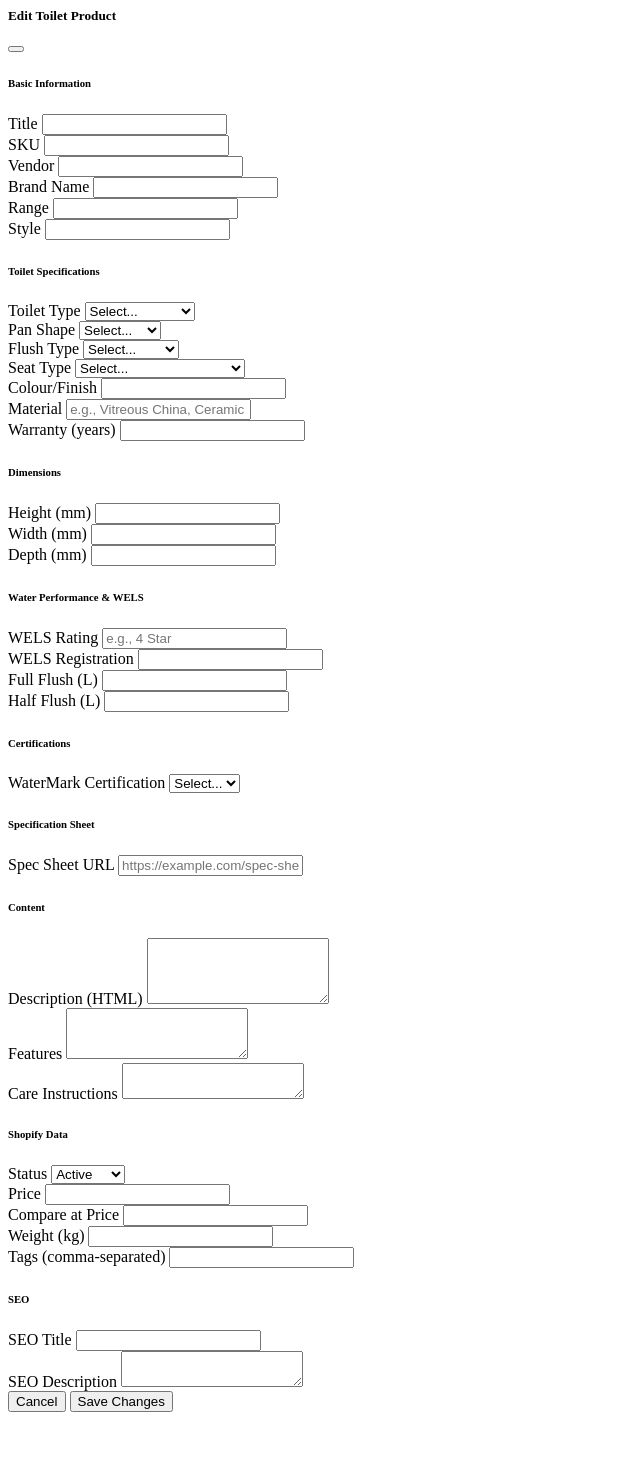
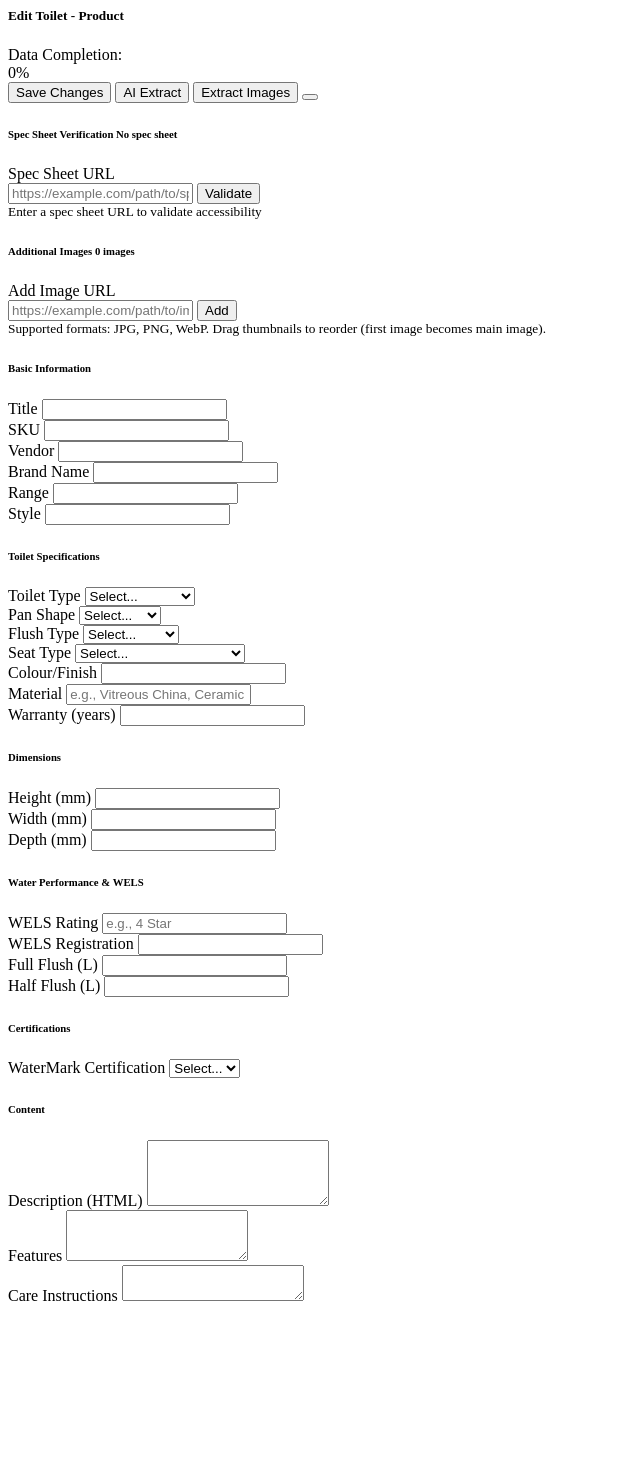
Before and after one commit to Scruffy40nil/Cass-Brothers_PIM, a Flask app: template templates/collection/modals/toilets_modal.html in a window 1280 px wide. Shown: the top 1469 px of the page, without its empty margins (0-640 px from the left). Run offline with Flask 3, Linux system fonts and the light colour scheme; the template is opened without the code that fills it, so the values that code supplies are empty; parts of the project's set-up code (start-up, migrations or seed data) failed here and were passed over.

Commit message:
Standardize toilets modal to match taps modal structure with header actions and quality display

```diff
--- a/templates/collection/modals/toilets_modal.html
+++ b/templates/collection/modals/toilets_modal.html
@@ -1,70 +1,140 @@
-<!-- Toilets Product Edit Modal -->
+<!-- Toilets Edit Modal -->
 <div class="modal fade edit-modal" id="editProductModal" tabindex="-1">
-  <div class="modal-dialog modal-xl modal-dialog-scrollable">
+  <div class="modal-dialog modal-lg">
     <div class="modal-content">
       <div class="modal-header">
-        <h5 class="modal-title">
-          <i class="fas fa-toilet me-2"></i>Edit Toilet Product
+        <h5 class="modal-title d-flex align-items-center">
+          <i class="fas fa-toilet me-2"></i>Edit Toilet - <span id="editProductTitle">Product</span>
         </h5>
+
+        <!-- Simple Data Quality Section - At very top -->
+        <div class="data-quality-header-top mt-2">
+          <div class="quality-score-display">
+            <div class="quality-main-info">
+              <span class="quality-label">Data Completion:</span>
+              <div class="quality-progress-container">
+                <div class="progress quality-progress">
+                  <div class="progress-bar" id="modalQualityProgressBar" role="progressbar" style="width: 0%"></div>
+                </div>
+                <span class="quality-percentage" id="modalQualityPercentage">0%</span>
+              </div>
+            </div>
+          </div>
+        </div>
+        <div class="modal-header-actions">
+          <button type="button" class="btn btn-success btn-sm me-2" onclick="console.log('🖱️ Save button clicked!'); saveProduct();" title="Save all changes to Google Sheets">
+            <i class="fas fa-save me-1"></i>Save Changes
+          </button>
+          <button type="button" class="btn btn-ai-extract btn-sm me-2" onclick="extractSingleProductWithStatus(event)" title="AI Extract This Product">
+            <i class="fas fa-robot me-1"></i>AI Extract
+          </button>
+          <button type="button" class="btn btn-primary btn-sm me-2" onclick="extractCurrentProductImages(event)" title="Extract Images for This Product">
+            <i class="fas fa-images me-1"></i>Extract Images
+          </button>
           <button type="button" class="btn-close" data-bs-dismiss="modal"></button>
         </div>
+      </div>
 
-      <div class="modal-body">
-        <!-- Hidden Fields -->
-        <input type="hidden" id="editRowNum">
-        <input type="hidden" id="editUrl">
-        <input type="hidden" id="editKey">
-        <input type="hidden" id="editId">
-        <input type="hidden" id="editHandle">
-        <input type="hidden" id="editShopifyImages">
-        <input type="hidden" id="editQualityScore">
-        <input type="hidden" id="editShopifyCollections">
-        <input type="hidden" id="editShopifyUrl">
-        <input type="hidden" id="editLastShopifySync">
-        <input type="hidden" id="editCleanData">
-        <input type="hidden" id="editFaqs">
-        <input type="hidden" id="editOurCurrentPrice">
-        <input type="hidden" id="editCompetitorName">
-        <input type="hidden" id="editCompetitorPrice">
-        <input type="hidden" id="editPriceLastUpdated">
+      <div class="modal-body modal-body-spaced" style="max-height: 70vh; overflow-y: auto;">
 
+        <!-- Spec Sheet Verification Section -->
+        <div class="spec-sheet-section mb-4">
+          <h6 class="d-flex align-items-center justify-content-between">
+            <span>
+              <i class="fas fa-file-pdf me-2"></i>Spec Sheet Verification
+            </span>
+            <span class="badge bg-info ms-2" id="specSheetStatus">No spec sheet</span>
+          </h6>
+
+          <!-- URL Input Option -->
+          <div class="spec-url-section mb-3">
+            <label class="form-label">
+              <i class="fas fa-link me-1"></i>Spec Sheet URL
+            </label>
+            <div class="input-group">
+              <input type="url" class="form-control" id="editShopifySpecSheet" placeholder="https://example.com/path/to/spec-sheet.pdf">
+              <button type="button" class="btn btn-primary" onclick="validateSpecSheetUrl()">
+                <i class="fas fa-check-circle me-1"></i>Validate
+              </button>
+            </div>
+            <div id="specSheetValidationResult" class="mt-2" style="display: none;"></div>
+            <small class="text-muted">Enter a spec sheet URL to validate accessibility</small>
+          </div>
+        </div>
+
+        <!-- Additional Images Section -->
+        <div class="additional-images-section mb-4">
+          <h6>
+            <i class="fas fa-images me-2"></i>Additional Images
+            <span class="badge bg-secondary ms-2" id="additionalImagesCount">0 images</span>
+          </h6>
+
+          <!-- Current Images Display -->
+          <div id="currentImagesList" class="current-images mb-3" style="display: none;">
+            <label class="form-label">Current Images:</label>
+            <div id="imagePreviewContainer" class="d-flex flex-wrap gap-2">
+              <!-- Image previews will be dynamically added here -->
+            </div>
+          </div>
+
+          <!-- Add New Image -->
+          <div class="add-image-section">
+            <label class="form-label">
+              <i class="fas fa-plus-circle me-1"></i>Add Image URL
+            </label>
+            <div class="input-group mb-2">
+              <input type="url" class="form-control" id="newImageUrl" placeholder="https://example.com/path/to/image.jpg">
+              <button type="button" class="btn btn-success" onclick="addNewImage()">
+                <i class="fas fa-plus me-1"></i>Add
+              </button>
+            </div>
+            <small class="text-muted">Supported formats: JPG, PNG, WebP. Drag thumbnails to reorder (first image becomes main image).</small>
+          </div>
+
+          <!-- Hidden field to store the comma-separated URLs -->
+          <input type="hidden" id="editShopifyImages" value="">
+        </div>
+
+        <form id="editProductForm">
           <!-- Basic Product Information -->
-        <div class="field-group basic-info">
+          <div class="field-group basic-info mb-4">
             <h6><i class="fas fa-info-circle me-2"></i>Basic Information</h6>
             <div class="row">
-            <div class="col-md-6">
+              <div class="col-md-12">
                 <div class="mb-3">
                   <label class="form-label">Title</label>
                   <input type="text" class="form-control" id="editTitle">
-              </div>
-            </div>
-            <div class="col-md-3">
-              <div class="mb-3">
-                <label class="form-label">SKU</label>
-                <input type="text" class="form-control" id="editSku">
-              </div>
-            </div>
-            <div class="col-md-3">
-              <div class="mb-3">
-                <label class="form-label">Vendor</label>
-                <input type="text" class="form-control" id="editVendor">
                 </div>
               </div>
             </div>
             <div class="row">
               <div class="col-md-4">
                 <div class="mb-3">
+                  <label class="form-label">SKU</label>
+                  <input type="text" class="form-control" id="editSku">
+                </div>
+              </div>
+              <div class="col-md-4">
+                <div class="mb-3">
+                  <label class="form-label">Vendor</label>
+                  <input type="text" class="form-control" id="editVendor">
+                </div>
+              </div>
+              <div class="col-md-4">
+                <div class="mb-3">
                   <label class="form-label">Brand Name</label>
                   <input type="text" class="form-control" id="editBrandName">
                 </div>
               </div>
-            <div class="col-md-4">
+            </div>
+            <div class="row">
+              <div class="col-md-6">
                 <div class="mb-3">
                   <label class="form-label">Range</label>
                   <input type="text" class="form-control" id="editRange">
                 </div>
               </div>
-            <div class="col-md-4">
+              <div class="col-md-6">
                 <div class="mb-3">
                   <label class="form-label">Style</label>
                   <input type="text" class="form-control" id="editStyle">
@@ -74,7 +144,7 @@
           </div>
 
           <!-- Toilet Specifications -->
-        <div class="field-group toilet-specs">
+          <div class="field-group toilet-specs mb-4">
             <h6><i class="fas fa-cog me-2"></i>Toilet Specifications</h6>
             <div class="row">
               <div class="col-md-3">
@@ -146,7 +216,7 @@
           </div>
 
           <!-- Dimensions -->
-        <div class="field-group dimensions">
+          <div class="field-group dimensions mb-4">
             <h6><i class="fas fa-ruler-combined me-2"></i>Dimensions</h6>
             <div class="row">
               <div class="col-md-4">
@@ -171,7 +241,7 @@
           </div>
 
           <!-- Water Performance & WELS -->
-        <div class="field-group water-performance">
+          <div class="field-group water-performance mb-4">
             <h6><i class="fas fa-tint me-2"></i>Water Performance & WELS</h6>
             <div class="row">
               <div class="col-md-3">
@@ -202,7 +272,7 @@
           </div>
 
           <!-- Certifications -->
-        <div class="field-group certifications">
+          <div class="field-group certifications mb-4">
             <h6><i class="fas fa-certificate me-2"></i>Certifications</h6>
             <div class="row">
               <div class="col-md-12">
@@ -218,17 +288,8 @@
             </div>
           </div>
 
-        <!-- Spec Sheet -->
-        <div class="field-group spec-sheet">
-          <h6><i class="fas fa-file-pdf me-2"></i>Specification Sheet</h6>
-          <div class="mb-3">
-            <label class="form-label">Spec Sheet URL</label>
-            <input type="url" class="form-control" id="editShopifySpecSheet" placeholder="https://example.com/spec-sheet.pdf">
-          </div>
-        </div>
-
           <!-- Content -->
-        <div class="field-group content">
+          <div class="field-group content mb-4">
             <h6><i class="fas fa-align-left me-2"></i>Content</h6>
             <div class="mb-3">
               <label class="form-label">Description (HTML)</label>
@@ -245,7 +306,7 @@
           </div>
 
           <!-- Shopify Fields -->
-        <div class="field-group shopify-data">
+          <div class="field-group shopify-data mb-4">
             <h6><i class="fas fa-shopping-cart me-2"></i>Shopify Data</h6>
             <div class="row">
               <div class="col-md-4">
@@ -288,7 +349,7 @@
           </div>
 
           <!-- SEO -->
-        <div class="field-group seo">
+          <div class="field-group seo mb-4">
             <h6><i class="fas fa-search me-2"></i>SEO</h6>
             <div class="mb-3">
               <label class="form-label">SEO Title</label>
@@ -300,13 +361,28 @@
             </div>
           </div>
 
+          <!-- Hidden fields for compatibility with original functions -->
+          <input type="hidden" id="editRowNum" value="">
+          <input type="hidden" id="editCollectionName" value="toilets">
+          <input type="hidden" id="editUrl">
+          <input type="hidden" id="editKey">
+          <input type="hidden" id="editId">
+          <input type="hidden" id="editHandle">
+          <input type="hidden" id="editQualityScore">
+          <input type="hidden" id="editShopifyCollections">
+          <input type="hidden" id="editShopifyUrl">
+          <input type="hidden" id="editLastShopifySync">
+          <input type="hidden" id="editCleanData">
+          <input type="hidden" id="editFaqs">
+          <input type="hidden" id="editOurCurrentPrice">
+          <input type="hidden" id="editCompetitorName">
+          <input type="hidden" id="editCompetitorPrice">
+          <input type="hidden" id="editPriceLastUpdated">
+        </form>
       </div>
 
       <div class="modal-footer">
-        <button type="button" class="btn btn-secondary" data-bs-dismiss="modal">Cancel</button>
-        <button type="button" class="btn btn-primary" onclick="saveProduct()">
-          <i class="fas fa-save me-1"></i>Save Changes
-        </button>
+        <!-- Footer content removed - Data Quality moved to header -->
       </div>
     </div>
   </div>
```
Lines whose indentation alone changed are shown as unchanged.
